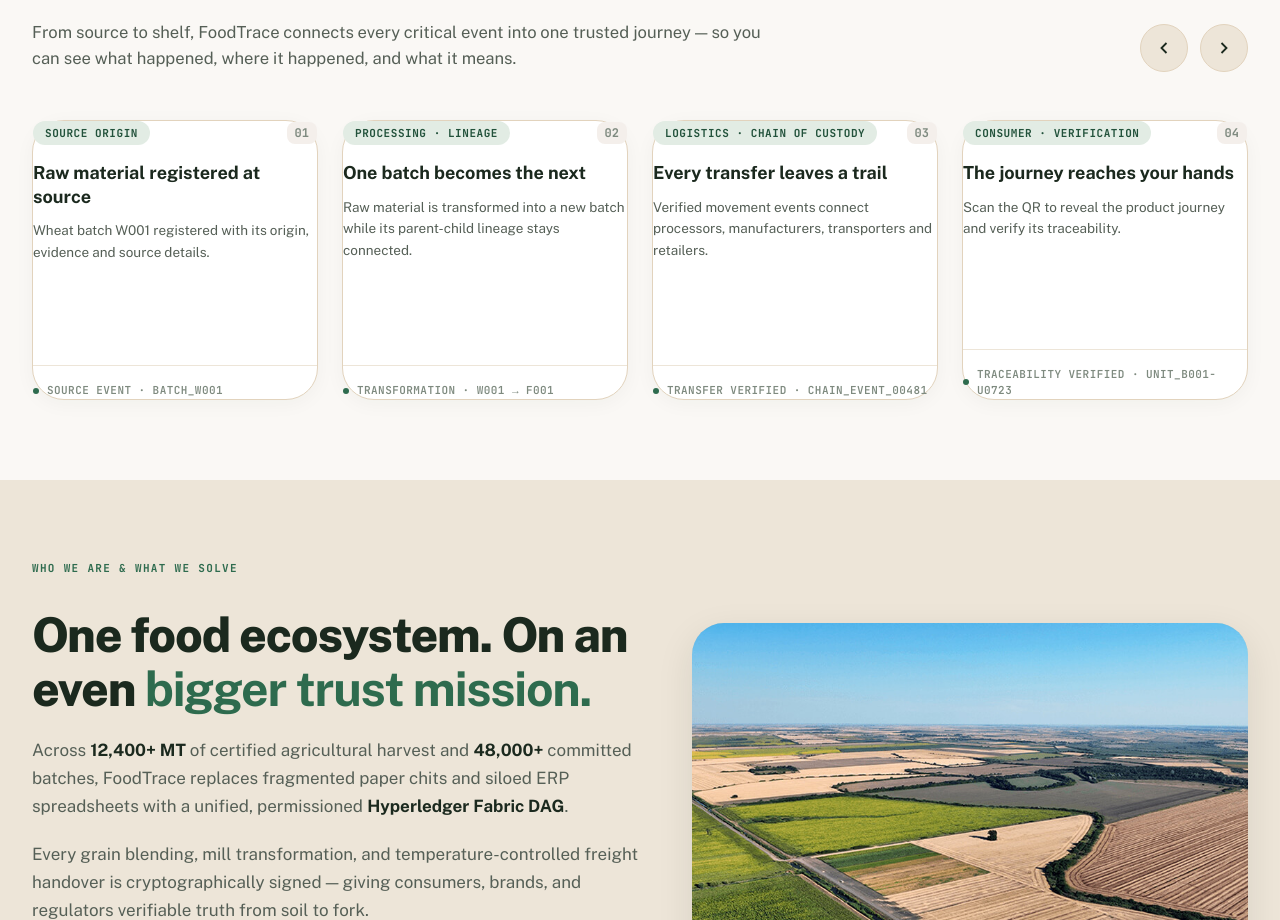
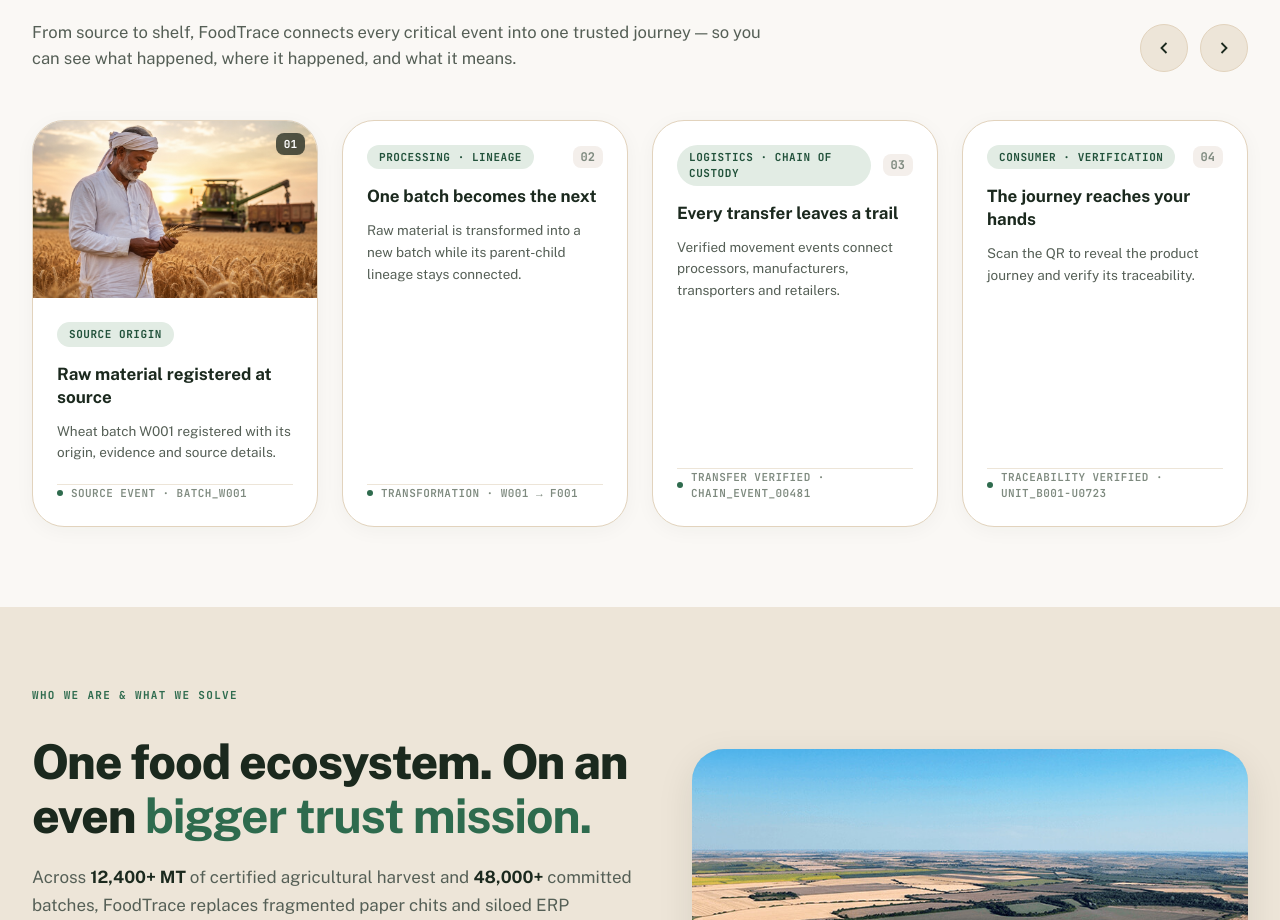
Before and after one commit to AbhishekkYad/SIH, a Next.js app in the folder frontend/: page / in a window 1280 px wide. Shown: the part 916-1836 px from the top of the page. Built offline with nearby package versions, Linux system fonts and the light colour scheme.

Commit message:
feat(events): add harvest origin photo to Card 01

```diff
--- a/frontend/src/components/LiveEventsTicker.module.css
+++ b/frontend/src/components/LiveEventsTicker.module.css
@@ -1,5 +1,5 @@
 /* ============================================================
-   LIVE SUPPLY CHAIN EVENTS — Clean structured cards without images
+   LIVE SUPPLY CHAIN EVENTS — Modern LoginEKO Editorial Cards
    ============================================================ */
 
 .blockNews {
@@ -72,6 +72,7 @@
   display: grid;
   grid-template-columns: repeat(4, 1fr);
   gap: var(--size-24);
+  align-items: stretch;
   transition: transform var(--transition-base);
 }
 
@@ -94,9 +95,7 @@
   border-radius: var(--radius-xl);
   display: flex;
   flex-direction: column;
-  justify-content: space-between;
-  min-height: 280px;
-  padding: var(--size-28) var(--size-24);
+  overflow: hidden;
   transition: all var(--transition-base);
   box-shadow: 0 4px 20px rgba(27, 41, 30, 0.04);
 }
@@ -105,6 +104,49 @@
   transform: translateY(-4px);
   box-shadow: 0 16px 36px rgba(27, 41, 30, 0.08);
   border-color: var(--color-grass-300);
+}
+
+/* Media Banner if provided */
+.cardMedia {
+  position: relative;
+  width: 100%;
+  aspect-ratio: 16 / 10;
+  background-color: var(--color-oat-200);
+  overflow: hidden;
+}
+
+.cardMedia img {
+  width: 100%;
+  height: 100%;
+  object-fit: cover;
+  transition: transform var(--transition-slow);
+}
+
+.eventCard:hover .cardMedia img {
+  transform: scale(1.06);
+}
+
+.mediaTag {
+  position: absolute;
+  top: 12px;
+  right: 12px;
+  font-family: var(--font-mono);
+  font-size: 11px;
+  font-weight: 700;
+  color: #FFFFFF;
+  background-color: rgba(18, 28, 20, 0.7);
+  backdrop-filter: blur(6px);
+  padding: 3px 8px;
+  border-radius: var(--radius-sm);
+}
+
+/* Card Content Area */
+.cardInner {
+  padding: var(--size-24);
+  display: flex;
+  flex-direction: column;
+  justify-content: space-between;
+  flex: 1;
 }
 
 /* Card Header */
@@ -146,9 +188,9 @@
 }
 
 .cardHeading {
-  font-size: 18px;
+  font-size: 17px;
   font-weight: 700;
-  line-height: 1.3;
+  line-height: 1.35;
   color: var(--color-bean-400);
 }
 
@@ -164,7 +206,7 @@
   align-items: center;
   gap: var(--size-8);
   margin-top: var(--size-20);
-  padding-top: var(--size-16);
+  padding-top: var(--size-14);
   border-top: 1px solid var(--color-oat-200);
 }
 
--- a/frontend/src/components/LiveEventsTicker.tsx
+++ b/frontend/src/components/LiveEventsTicker.tsx
@@ -9,6 +9,7 @@
   title: string;
   description: string;
   meta: string;
+  img?: string;
 }
 
 const EVENTS: SupplyChainEvent[] = [
@@ -19,6 +20,7 @@
     title: 'Raw material registered at source',
     description: 'Wheat batch W001 registered with its origin, evidence and source details.',
     meta: 'SOURCE EVENT · BATCH_W001',
+    img: '/images/logineko/card-source-origin.jpg',
   },
   {
     id: '2',
@@ -104,9 +106,17 @@
         <div className={styles.sliderTrack}>
           {visibleEvents.map((evt) => (
             <article key={evt.id} className={styles.eventCard}>
+              {evt.img && (
+                <div className={styles.cardMedia}>
+                  <img src={evt.img} alt={evt.title} loading="lazy" />
+                  <span className={styles.mediaTag}>{evt.stepNum}</span>
+                </div>
+              )}
+
+              <div className={styles.cardInner}>
                 <div className={styles.cardHeader}>
                   <span className={styles.tagChip}>{evt.tag}</span>
-                <span className={styles.stepNum}>{evt.stepNum}</span>
+                  {!evt.img && <span className={styles.stepNum}>{evt.stepNum}</span>}
                 </div>
 
                 <div className={styles.cardBody}>
@@ -118,6 +128,7 @@
                   <span className={styles.metaIndicator} />
                   <span className={styles.metaText}>{evt.meta}</span>
                 </div>
+              </div>
             </article>
           ))}
         </div>
```
Also changed, not shown: frontend/public/images/logineko/card-source-origin.jpg (added). Lines whose indentation alone changed are shown as unchanged.
